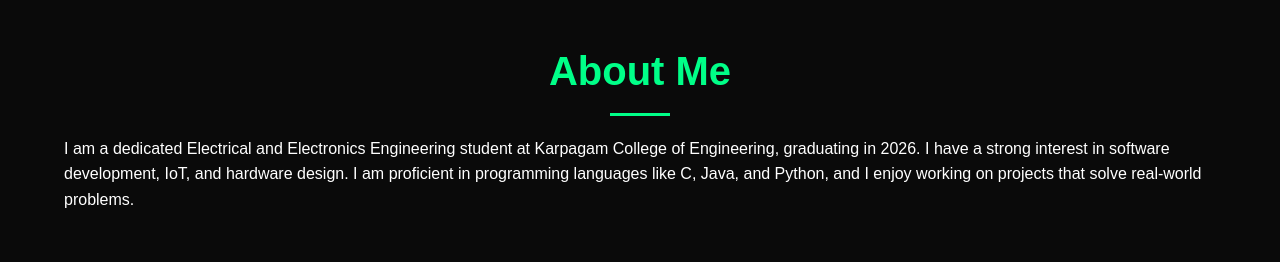
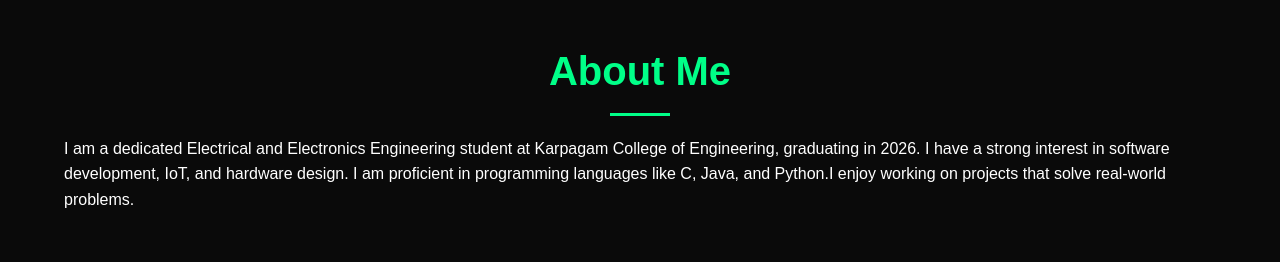
Before and after one commit to baladhaya2004/my_portfolio, a plain HTML site: page index.html in a window 1280 px wide. Shown: the part 840-1102 px from the top of the page. Drawn offline with Linux system fonts and the light colour scheme.

Commit message:
Update index.html

```diff
--- a/index.html
+++ b/index.html
@@ -36,7 +36,7 @@
     <section id="about" class="container">
         <h2>About Me</h2>
         <div class="about-content">
-            <p>I am a dedicated Electrical and Electronics Engineering student at Karpagam College of Engineering, graduating in 2026. I have a strong interest in software development, IoT, and hardware design. I am proficient in programming languages like C, Java, and Python, and I enjoy working on projects that solve real-world problems.</p>
+            <p>I am a dedicated Electrical and Electronics Engineering student at Karpagam College of Engineering, graduating in 2026. I have a strong interest in software development, IoT, and hardware design. I am proficient in programming languages like C, Java, and Python.I enjoy working on projects that solve real-world problems.</p>
         </div>
     </section>
 
```
